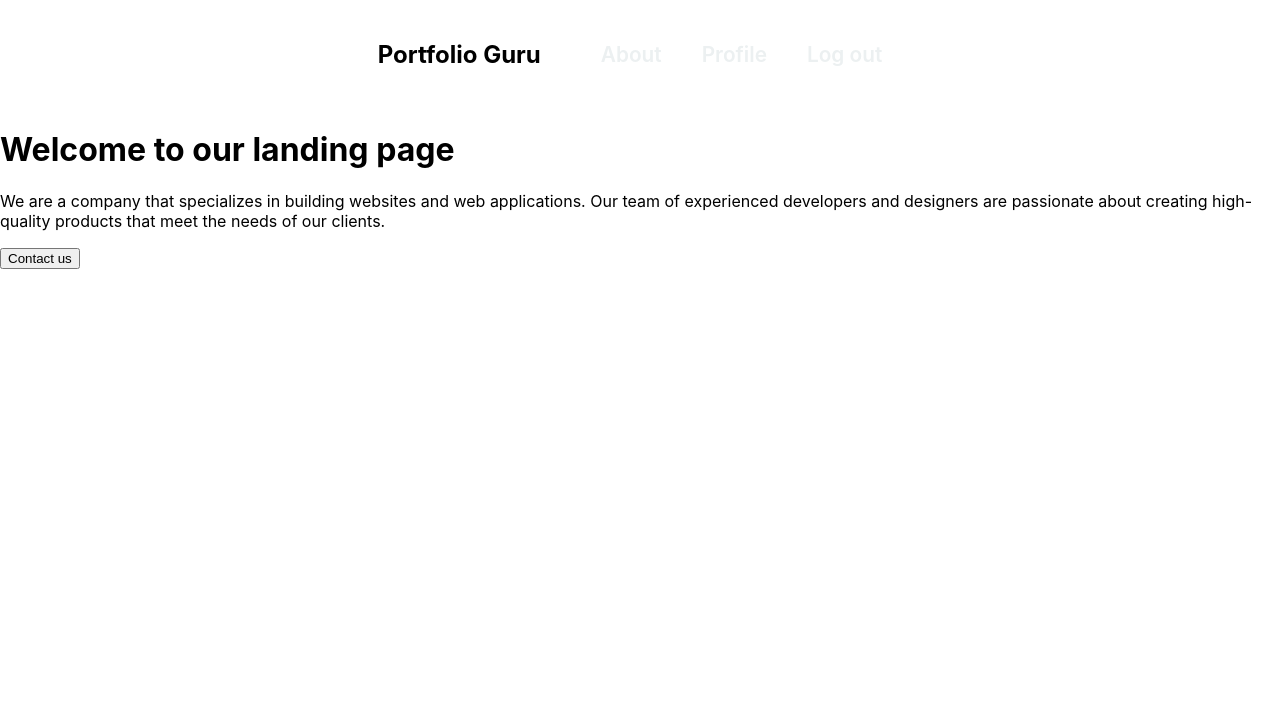
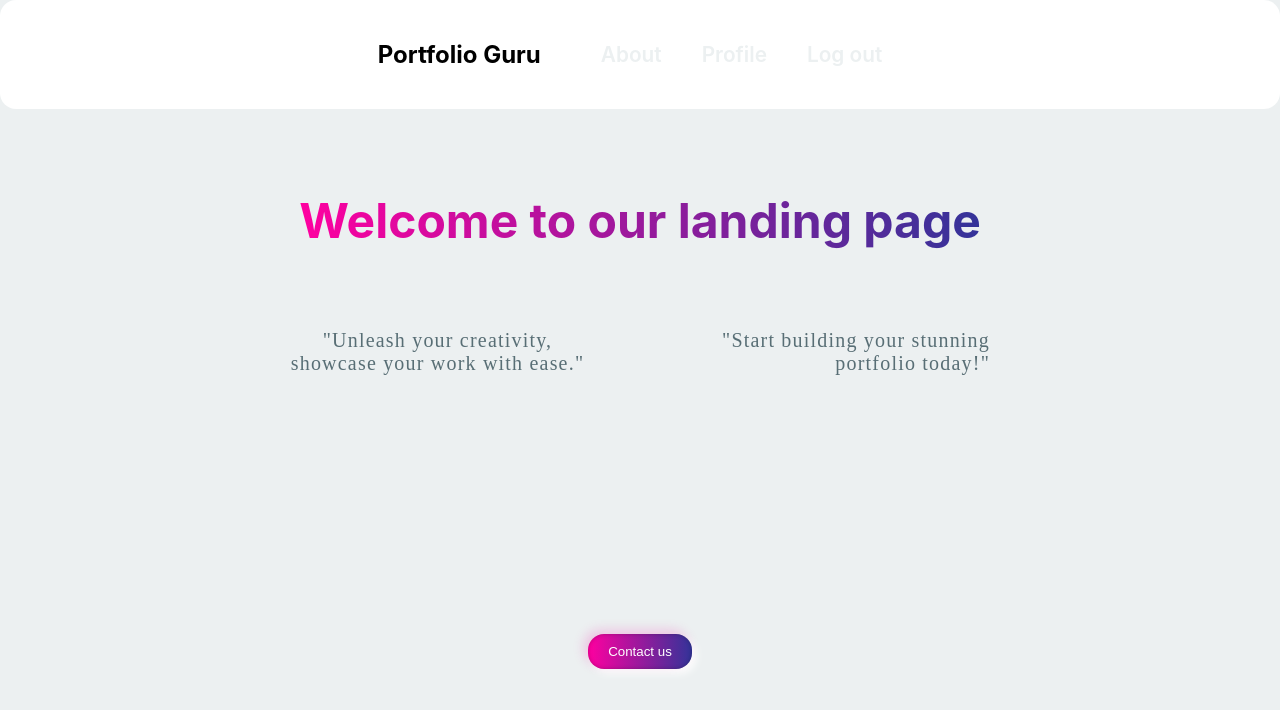
Before and after one commit to m-njora/portfolio-guru, a React (Create React App) app: page / in a window 1280 px wide. Shown: the top 710 px of the page. Built offline with nearby package versions, Linux system fonts and the light colour scheme.

Commit message:
styled the about page

```diff
--- a/src/components/about/about.css
+++ b/src/components/about/about.css
@@ -0,0 +1,102 @@
+body{
+  background-color: #ECF0F1;
+
+}
+.about-container {
+    margin: 50px;
+    text-align: center;
+    position: relative;
+    display: flex;
+    background-color: #ECF0F1;
+    flex-direction: column;
+    justify-content: center;
+    align-items: center;
+    height: 100vh;
+
+
+  }
+
+
+  .about-container h1 {
+    font-size: 3rem;
+    margin-bottom: 20px;
+    background: linear-gradient(90deg, #FF00A0 0%, #333399 100%);
+    -webkit-background-clip: text;
+    -webkit-text-fill-color: transparent;
+    background-clip: text;
+    -webkit-text-fill-color: transparent;
+
+  }
+  .container {
+    display: flex;
+    background-color: #ECF0F1;
+    flex-direction: column;
+    justify-content: center;
+    align-items: center;
+    height: 100vh;
+
+  }
+
+  .left {
+    flex: 1;
+  }
+
+  .right {
+    flex: 1;
+    text-align: right;
+  }
+
+  .left h3 {
+    position: absolute;
+    width: 295px;
+    height: 72px;
+    left: 240px;
+    top: 150px;
+
+    font-family: 'Raleway';
+    font-style: normal;
+    font-weight: 400;
+    font-size: 20px;
+    line-height: 23px;
+    letter-spacing: 0.06em;
+    color: #586E75;
+
+
+
+  }
+
+  .right h3 {
+    position: absolute;
+    width: 295px;
+    height: 72px;
+    right: 240px;
+    top: 150px;
+
+    font-family: 'Raleway';
+    font-style: normal;
+    font-weight: 400;
+    font-size: 20px;
+    line-height: 23px;
+    letter-spacing: 0.06em;
+    color: #586E75;
+
+
+  }
+
+
+  p {
+    font-size: 1.2rem;
+    margin-bottom: 40px;
+
+  }
+
+  button {
+    margin-top: 20px;
+    padding: 10px 20px;
+    background:linear-gradient(90deg, #FF00A0 0%, #333399 100%);
+    box-shadow: -4px -4px 12px rgba(240, 4, 160, 0.19), 4px 4px 8px #FFFFFF, inset 0px 0px 4px rgba(0, 0, 0, 0.25);
+    color: white;
+    border: none;
+    border-radius: 16px;
+    cursor: pointer;
+    }
--- a/src/components/about/about.js
+++ b/src/components/about/about.js
@@ -3,10 +3,18 @@ import "./about.css"
 
 function About() {
     return (
-        <div className="about">
+        <div className="about-container">
         <h1>Welcome to our landing page</h1>
-        <p>We are a company that specializes in building websites and web applications. Our team of experienced developers and designers are passionate about creating high-quality products that meet the needs of our clients.</p>
+        <div class="left">
+        <h3>"Unleash your creativity, showcase your work with ease."</h3>
+        </div>
+        <div class="right">
+        <h3>"Start building your stunning portfolio today!"</h3>
         <button>Contact us</button>
+
+        </div>
+
+
       </div>
 
     )
--- a/src/components/app/App.js
+++ b/src/components/app/App.js
@@ -3,7 +3,7 @@ import { BrowserRouter as Router, Route, Switch } from 'react-router-dom';
 import Login from '../login/Login.js'
 import Navbar from '../../navbar/navbar'
 import About from '../about/about.js';
-import Profile from '../landingpage /profile.js';
+import Profile from '../profile/profile.js';
 
 function App() {
   return (
```
Also changed, not shown: src/components/profile/profile.js (renamed from src/components/landingpage /profile.js).
